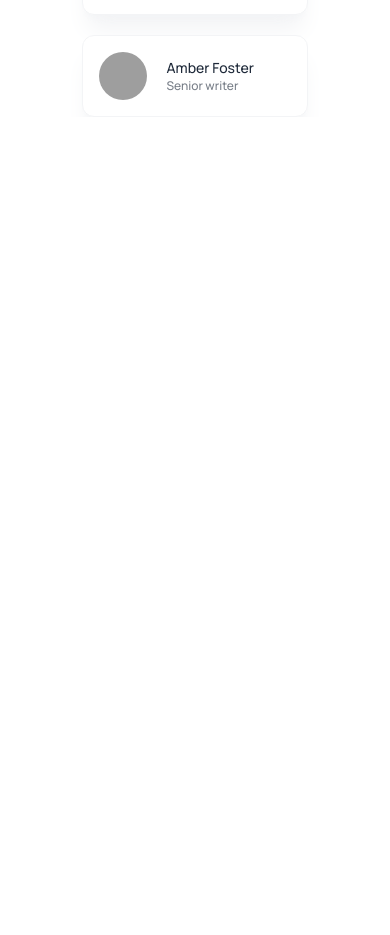
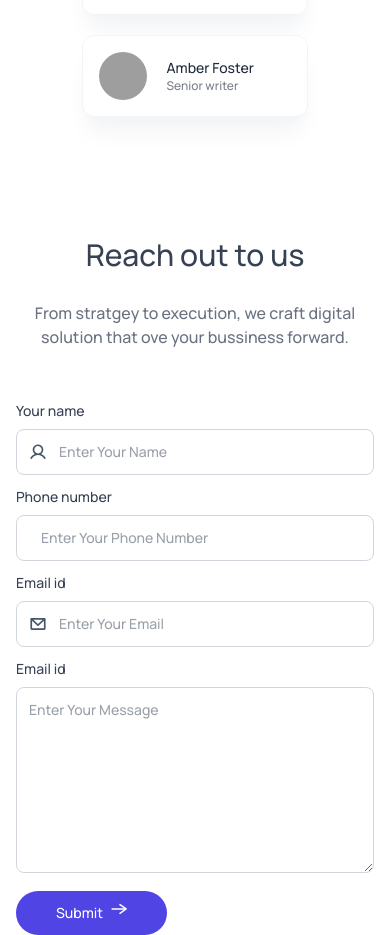
Before and after one commit to Uzairhassan14/agency-ai, a React (Vite) app: page / in a window 390 px wide. Shown: the part 4211-5146 px from the top of the page. Before the commit the page ends 4328 px from the top, so only its background shows below. Built offline with nearby package versions, Linux system fonts and the light colour scheme; grey boxes are pictures that could not be loaded.

Commit message:
feat(ui): add responsive Contact Us form

```diff
--- a/src/App.jsx
+++ b/src/App.jsx
@@ -5,6 +5,7 @@
 import Services from "./components/Services";
 import OurWork from "./components/OurWork";
 import Team from "./components/Team";
+import ContactUs from "./components/ContactUs";
 
 const App = () => {
   const [theme, setTheme] = useState(
@@ -18,6 +19,7 @@
       <Services/>
       <OurWork/>
       <Team/>
+      <ContactUs/>
     </div>
   );
 };
--- /dev/null
+++ b/src/components/ContactUs.jsx
@@ -0,0 +1,75 @@
+import Title from "./Title";
+import assets from "../assets/assets";
+
+const ContactUs = () => {
+  return (
+    <div
+      id="contact-us"
+      className="flex flex-col items-center gap-7 px-4 sm:px-12 lg:px-24 xl:px-40 pt-30 text-gray-700 dark:text-white"
+    >
+      <Title
+        title="Reach out to us"
+        desc={
+          "From stratgey to execution, we craft digital solution that ove your bussiness forward."
+        }
+      />
+
+      <form className="grid sm:grid-cols-2 gap-3 sm:gap-5 max-w-2xl w-full">
+        <div>
+          <p className="mb-2 text-sm font-medium">Your name</p>
+          <div className="flex pl-3 rounded-lg border border-gray-300 dark:border-gray-600 ">
+            <img src={assets.person_icon} alt="" />
+            <input
+              type="text"
+              placeholder="Enter Your Name"
+              className="w-full p-3 text-sm outline-none"
+              required
+            />
+          </div>
+        </div>
+        <div>
+          <p className="mb-2 text-sm font-medium">Phone number</p>
+          <div className="flex pl-3 rounded-lg border border-gray-300 dark:border-gray-600 ">
+            <img src={assets.phone_icon} alt="" />
+            <input
+              type="tel"
+              placeholder="Enter Your Phone Number"
+              className="w-full p-3 text-sm outline-none"
+              required
+            />
+          </div>
+        </div>
+        <div>
+          <p className="mb-2 text-sm font-medium">Email id</p>
+          <div className="flex pl-3 rounded-lg border border-gray-300 dark:border-gray-600 ">
+            <img src={assets.email_icon} alt="" />
+            <input
+              type="email"
+              placeholder="Enter Your Email"
+              className="w-full p-3 text-sm outline-none"
+            />
+          </div>
+        </div>
+
+        <div className="sm:col-span-2">
+          <p className="mb-2 text-sm font-medium">Email id</p>
+
+          <textarea
+            rows={8}
+            placeholder="Enter Your Message"
+            className="w-full p-3 text-sm outline-none rounded-lg border border-gray-300 dark:border-gray-600 "
+          ></textarea>
+        </div>
+        <button
+          type="submit"
+          className="w-max flex gap-2 bg-primary text-white text-sm px-10 py-3 rounded-full cursor-pointer hover:scale-103  transition-all"
+        >
+          Submit
+          <img src={assets.arrow_icon} className="w-4" alt="" />
+        </button>
+      </form>
+    </div>
+  );
+};
+
+export default ContactUs;
```
